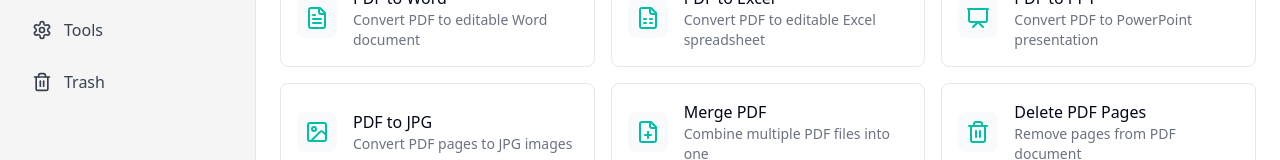
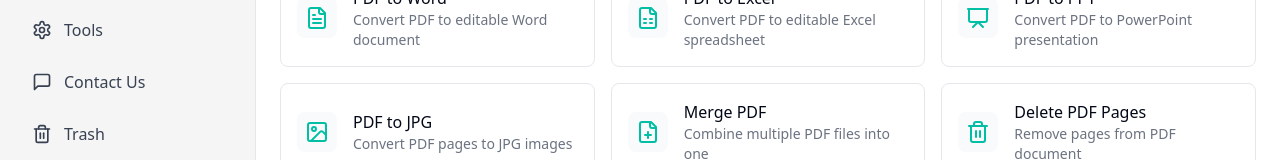
Before and after one commit to Sanjokgc/cam-scanner-replica-ui, a React (Vite) app: page / in a window 1280 px wide. Shown: the part 194-354 px from the top of the page. Built offline with nearby package versions, Linux system fonts and the light colour scheme.

Commit message:
Auto commit

```diff
--- a/src/components/Sidebar.tsx
+++ b/src/components/Sidebar.tsx
@@ -1,5 +1,4 @@
-
-import { Home, FileText, Settings, Trash2 } from "lucide-react";
+import { Home, FileText, Settings, Trash2, MessageSquare } from "lucide-react";
 import { Link, useLocation } from "react-router-dom";
 
 const SidebarItem = ({ icon: Icon, label, path, isActive }: { icon: any; label: string; path: string; isActive: boolean }) => (
@@ -21,6 +20,7 @@ const Sidebar = () => {
     { icon: Home, label: "Home", path: "/" },
     { icon: FileText, label: "My Documents", path: "/documents" },
     { icon: Settings, label: "Tools", path: "/tools" },
+    { icon: MessageSquare, label: "Contact Us", path: "/contact" },
     { icon: Trash2, label: "Trash", path: "/trash" },
   ];
 
```
